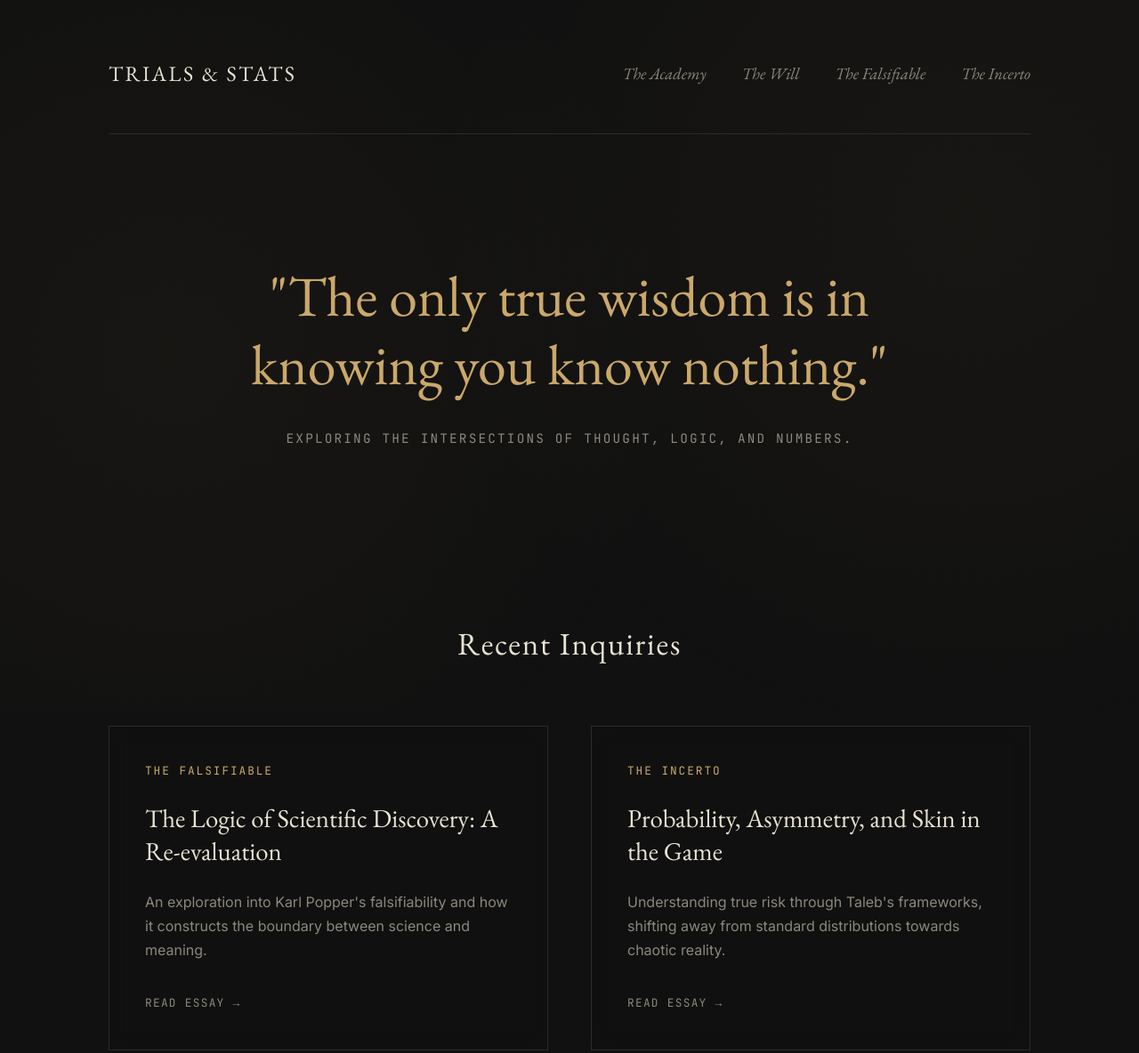
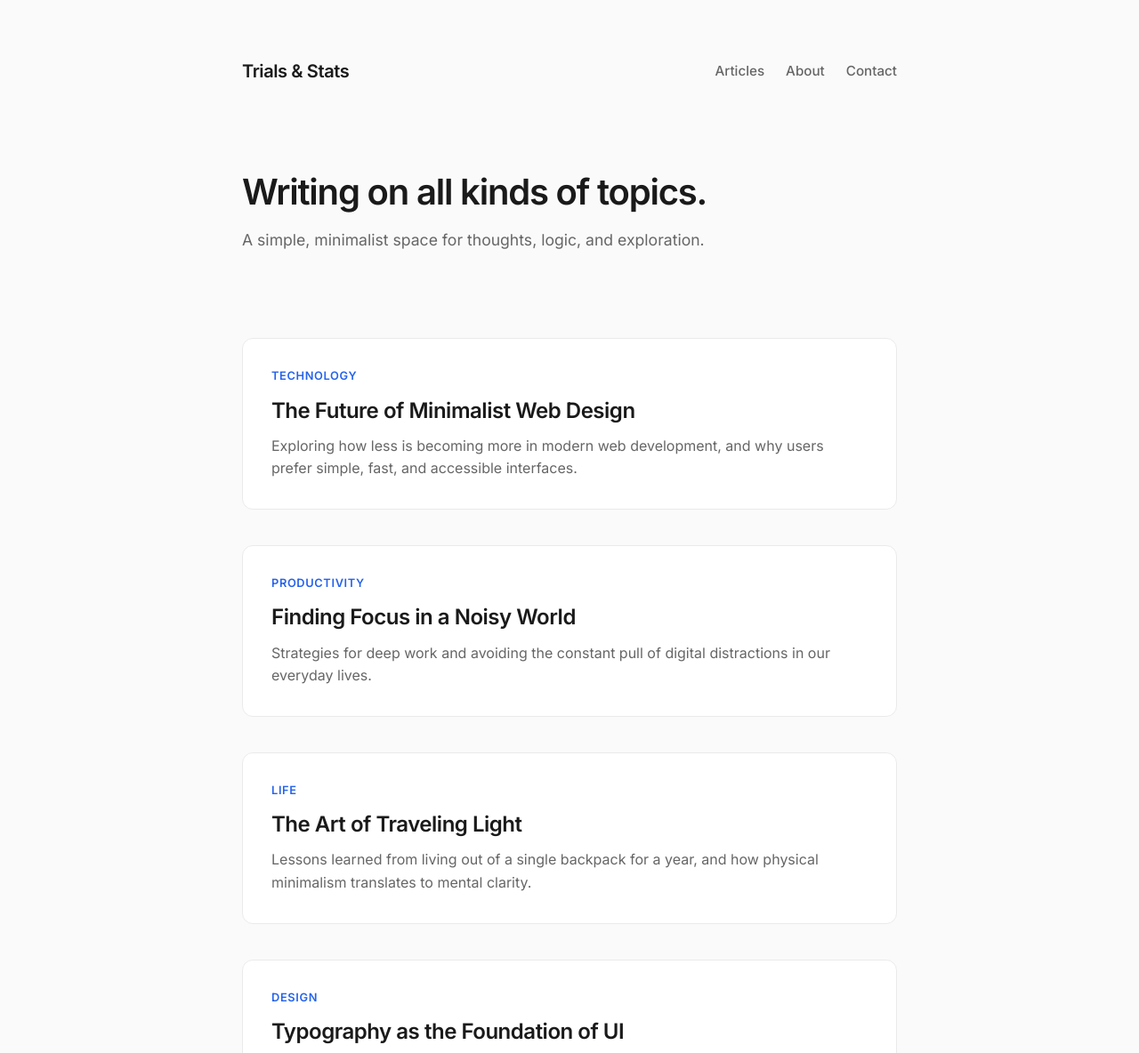
Before and after one commit to subashpathak/my-website, a website: page index.html in a window 1280 px wide. Shown: the top 1184 px of the page at 89% size. Drawn offline with nearby package versions, Linux system fonts and the light colour scheme.

Commit message:
Update to minimalist blog design

```diff
--- a/index.html
+++ b/index.html
@@ -3,37 +3,31 @@
 <head>
     <meta charset="UTF-8">
     <meta name="viewport" content="width=device-width, initial-scale=1.0">
-    <meta name="description" content="Trials and Stats - Philosophy, Epistemology, Mathematics">
+    <meta name="description" content="Trials and Stats - A Minimalist Blog">
     <title>Trials & Stats</title>
     <link rel="preconnect" href="https://fonts.googleapis.com">
     <link rel="preconnect" href="https://fonts.gstatic.com" crossorigin>
-    <link href="https://fonts.googleapis.com/css2?family=EB+Garamond:ital,wght@0,400;0,600;1,400&family=Inter:wght@300;400;600&family=JetBrains+Mono:wght@400;600&display=swap" rel="stylesheet">
+    <link href="https://fonts.googleapis.com/css2?family=Inter:wght@300;400;500;600&display=swap" rel="stylesheet">
     <link rel="stylesheet" href="style.css">
 </head>
 <body>
-    <div id="graph-background"></div>
     <div class="container">
         <header>
-            <h1 class="logo">TRIALS & STATS</h1>
+            <a href="/" class="logo">Trials & Stats</a>
             <nav>
-                <a href="#academy">The Academy</a>
-                <a href="#will">The Will</a>
-                <a href="#falsifiable">The Falsifiable</a>
-                <a href="#incerto">The Incerto</a>
+                <a href="#articles">Articles</a>
+                <a href="#about">About</a>
+                <a href="#contact">Contact</a>
             </nav>
         </header>
 
         <main>
             <section class="hero">
-                <blockquote class="socrates-quote">
-                    "The only true wisdom is in knowing you know nothing."
-                </blockquote>
-                <p class="subtitle">Exploring the intersections of thought, logic, and numbers.</p>
+                <h1>Writing on all kinds of topics.</h1>
+                <p class="subtitle">A simple, minimalist space for thoughts, logic, and exploration.</p>
             </section>
 
-            <section class="inquiries">
-                <h2 class="section-title">Recent Inquiries</h2>
-
+            <section id="articles" class="articles">
                 <div class="articles-grid" id="articles-container">
                     <!-- Dynamic Articles -->
                 </div>
@@ -41,7 +35,7 @@
         </main>
 
         <footer>
-            <p>&copy; 2026 Trials & Stats | Thought • Logic • Structure</p>
+            <p>&copy; 2026 Trials & Stats</p>
         </footer>
     </div>
     <script src="script.js"></script>
--- a/script.js
+++ b/script.js
@@ -1,26 +1,26 @@
 const articles = [
     {
-        domain: "The Falsifiable",
-        title: "The Logic of Scientific Discovery: A Re-evaluation",
-        excerpt: "An exploration into Karl Popper's falsifiability and how it constructs the boundary between science and meaning.",
+        category: "Technology",
+        title: "The Future of Minimalist Web Design",
+        excerpt: "Exploring how less is becoming more in modern web development, and why users prefer simple, fast, and accessible interfaces.",
         link: "#"
     },
     {
-        domain: "The Incerto",
-        title: "Probability, Asymmetry, and Skin in the Game",
-        excerpt: "Understanding true risk through Taleb's frameworks, shifting away from standard distributions towards chaotic reality.",
+        category: "Productivity",
+        title: "Finding Focus in a Noisy World",
+        excerpt: "Strategies for deep work and avoiding the constant pull of digital distractions in our everyday lives.",
         link: "#"
     },
     {
-        domain: "The Academy",
-        title: "The Geometry of Truth: Plato's Forms",
-        excerpt: "How the ancient world mapped logic to reality, and where Aristotelian deduction meets modern mathematics.",
+        category: "Life",
+        title: "The Art of Traveling Light",
+        excerpt: "Lessons learned from living out of a single backpack for a year, and how physical minimalism translates to mental clarity.",
         link: "#"
     },
     {
-        domain: "The Will",
-        title: "Embracing the Absurd: Amor Fati",
-        excerpt: "Nietzsche's radical psychological response to randomness, suffering, and the fundamentally chaotic nature of existence.",
+        category: "Design",
+        title: "Typography as the Foundation of UI",
+        excerpt: "Why choosing the right font is often more important than choosing the right color palette.",
         link: "#"
     }
 ];
@@ -29,15 +29,15 @@ const articlesContainer = document.getElementById('articles-container');
 
 if (articlesContainer) {
     articles.forEach((article, index) => {
-        const articleEl = document.createElement('article');
+        const articleEl = document.createElement('a');
+        articleEl.href = article.link;
         articleEl.className = 'article-card';
         articleEl.style.animationDelay = `${index * 0.15}s`;
 
         articleEl.innerHTML = `
-            <span class="article-domain">${article.domain}</span>
-            <a href="${article.link}" class="article-title">${article.title}</a>
+            <span class="article-category">${article.category}</span>
+            <h2 class="article-title">${article.title}</h2>
             <p class="article-excerpt">${article.excerpt}</p>
-            <a href="${article.link}" class="read-more">Read Essay →</a>
         `;
 
         articlesContainer.appendChild(articleEl);
--- a/style.css
+++ b/style.css
@@ -1,15 +1,14 @@
 :root {
-    --bg-dark: #111111;
-    --text-parchment: #E8E3D2;
-    --text-muted: #8c887d;
-    --accent-gold: #cba86a;
-    --border-dark: #2a2a2a;
+    --bg-primary: #FAFAFA;
+    --bg-secondary: #FFFFFF;
+    --text-primary: #1A1A1A;
+    --text-secondary: #666666;
+    --accent: #2563EB;
+    --border: #EAEAEA;
 
-    --font-serif: 'EB Garamond', serif;
-    --font-sans: 'Inter', sans-serif;
-    --font-mono: 'JetBrains Mono', monospace;
+    --font-sans: 'Inter', -apple-system, BlinkMacSystemFont, "Segoe UI", Roboto, sans-serif;
 
-    --transition: 0.4s cubic-bezier(0.25, 1, 0.5, 1);
+    --transition: 0.3s cubic-bezier(0.4, 0, 0.2, 1);
 }
 
 * {
@@ -19,29 +18,15 @@
 }
 
 body {
-    background-color: var(--bg-dark);
-    color: var(--text-parchment);
+    background-color: var(--bg-primary);
+    color: var(--text-primary);
     font-family: var(--font-sans);
     line-height: 1.6;
     -webkit-font-smoothing: antialiased;
-    overflow-x: hidden;
-    position: relative;
-}
-
-#graph-background {
-    position: fixed;
-    top: 0;
-    left: 0;
-    width: 100vw;
-    height: 100vh;
-    background-image:
-        radial-gradient(circle at 15% 50%, rgba(203, 168, 106, 0.04) 0%, transparent 50%),
-        radial-gradient(circle at 85% 30%, rgba(203, 168, 106, 0.04) 0%, transparent 50%);
-    z-index: -1;
 }
 
 .container {
-    max-width: 1100px;
+    max-width: 800px;
     margin: 0 auto;
     padding: 2rem;
 }
@@ -50,163 +35,118 @@ header {
     display: flex;
     justify-content: space-between;
     align-items: center;
-    padding: 2rem 0 3rem;
-    border-bottom: 1px solid var(--border-dark);
-    margin-bottom: 5rem;
+    padding: 2rem 0;
+    margin-bottom: 4rem;
 }
 
 .logo {
-    font-family: var(--font-serif);
-    font-size: 1.5rem;
-    font-weight: 400;
-    letter-spacing: 0.1em;
-    color: var(--text-parchment);
-    text-transform: uppercase;
+    font-size: 1.25rem;
+    font-weight: 600;
+    color: var(--text-primary);
+    text-decoration: none;
+    letter-spacing: -0.02em;
 }
 
 nav {
     display: flex;
-    gap: 2.5rem;
+    gap: 1.5rem;
 }
 
 nav a {
     text-decoration: none;
-    color: var(--text-muted);
-    font-family: var(--font-serif);
-    font-size: 1.15rem;
-    font-style: italic;
+    color: var(--text-secondary);
+    font-size: 0.95rem;
+    font-weight: 500;
     transition: color var(--transition);
 }
 
 nav a:hover {
-    color: var(--accent-gold);
+    color: var(--text-primary);
 }
 
 .hero {
-    text-align: center;
-    margin-bottom: 8rem;
-    padding: 4rem 0;
-    animation: fadeUp 1s ease-out;
+    margin-bottom: 6rem;
+    animation: fadeIn 0.8s ease-out;
 }
 
-.socrates-quote {
-    font-family: var(--font-serif);
-    font-size: 4rem;
+.hero h1 {
+    font-size: 2.5rem;
+    font-weight: 600;
+    letter-spacing: -0.03em;
     line-height: 1.2;
-    color: var(--accent-gold);
-    margin-bottom: 2rem;
-    font-weight: 400;
-    max-width: 800px;
-    margin-left: auto;
-    margin-right: auto;
+    margin-bottom: 1rem;
+    color: var(--text-primary);
 }
 
-.subtitle {
-    font-family: var(--font-mono);
-    font-size: 0.9rem;
-    letter-spacing: 0.15em;
-    color: var(--text-muted);
-    text-transform: uppercase;
-}
-
-.section-title {
-    font-family: var(--font-serif);
-    font-size: 2.2rem;
-    text-align: center;
-    font-weight: 400;
-    color: var(--text-parchment);
-    margin-bottom: 4rem;
-    letter-spacing: 0.05em;
+.hero .subtitle {
+    font-size: 1.1rem;
+    color: var(--text-secondary);
+    max-width: 600px;
 }
 
 .articles-grid {
-    display: grid;
-    grid-template-columns: repeat(auto-fit, minmax(320px, 1fr));
-    gap: 3rem;
+    display: flex;
+    flex-direction: column;
+    gap: 2.5rem;
 }
 
 .article-card {
-    border: 1px solid var(--border-dark);
-    padding: 2.5rem;
-    background: rgba(17, 17, 17, 0.7);
-    backdrop-filter: blur(10px);
-    transition: transform var(--transition), border-color var(--transition), box-shadow var(--transition);
+    background: var(--bg-secondary);
+    border: 1px solid var(--border);
+    border-radius: 12px;
+    padding: 2rem;
+    transition: transform var(--transition), box-shadow var(--transition);
     opacity: 0;
-    transform: translateY(20px);
-    animation: fadeUp 0.8s ease-out forwards;
+    transform: translateY(10px);
+    animation: fadeIn 0.8s ease-out forwards;
+    display: block;
+    text-decoration: none;
+    color: inherit;
 }
 
 .article-card:hover {
-    transform: translateY(-8px);
-    border-color: rgba(203, 168, 106, 0.4);
-    box-shadow: 0 15px 40px rgba(0,0,0,0.6);
+    transform: translateY(-4px);
+    box-shadow: 0 12px 24px -10px rgba(0, 0, 0, 0.08);
 }
 
-.article-domain {
-    font-family: var(--font-mono);
+.article-category {
     font-size: 0.8rem;
-    color: var(--accent-gold);
+    font-weight: 600;
+    color: var(--accent);
     text-transform: uppercase;
-    letter-spacing: 0.15em;
-    margin-bottom: 1.5rem;
+    letter-spacing: 0.05em;
+    margin-bottom: 0.75rem;
     display: block;
 }
 
 .article-title {
-    font-family: var(--font-serif);
-    font-size: 1.8rem;
-    font-weight: 400;
-    color: var(--text-parchment);
-    text-decoration: none;
+    font-size: 1.5rem;
+    font-weight: 600;
+    letter-spacing: -0.02em;
+    color: var(--text-primary);
+    margin-bottom: 0.75rem;
     line-height: 1.3;
-    display: block;
-    margin-bottom: 1.5rem;
-    transition: color var(--transition);
-}
-
-.article-card:hover .article-title {
-    color: var(--accent-gold);
 }
 
 .article-excerpt {
-    color: var(--text-muted);
+    color: var(--text-secondary);
     font-size: 1rem;
-    line-height: 1.7;
-    margin-bottom: 2rem;
-}
-
-.read-more {
-    font-family: var(--font-mono);
-    font-size: 0.8rem;
-    color: var(--text-muted);
-    text-decoration: none;
-    letter-spacing: 0.1em;
-    text-transform: uppercase;
-    display: inline-flex;
-    align-items: center;
-    gap: 0.5rem;
-    transition: color var(--transition);
-}
-
-.read-more:hover {
-    color: var(--accent-gold);
+    line-height: 1.6;
 }
 
 footer {
-    margin-top: 8rem;
-    padding-top: 4rem;
-    border-top: 1px solid var(--border-dark);
+    margin-top: 6rem;
+    padding: 2rem 0;
+    border-top: 1px solid var(--border);
     text-align: center;
-    font-family: var(--font-mono);
-    color: var(--text-muted);
-    font-size: 0.8rem;
-    letter-spacing: 0.15em;
+    color: var(--text-secondary);
+    font-size: 0.9rem;
 }
 
-@keyframes fadeUp {
+@keyframes fadeIn {
     from {
         opacity: 0;
-        transform: translateY(20px);
+        transform: translateY(10px);
     }
     to {
         opacity: 1;
@@ -214,12 +154,14 @@ footer {
     }
 }
 
-@media (max-width: 768px) {
+@media (max-width: 600px) {
     header {
         flex-direction: column;
-        gap: 2rem;
+        align-items: flex-start;
+        gap: 1rem;
     }
-    .socrates-quote {
-        font-size: 2.5rem;
+
+    .hero h1 {
+        font-size: 2rem;
     }
 }
```
